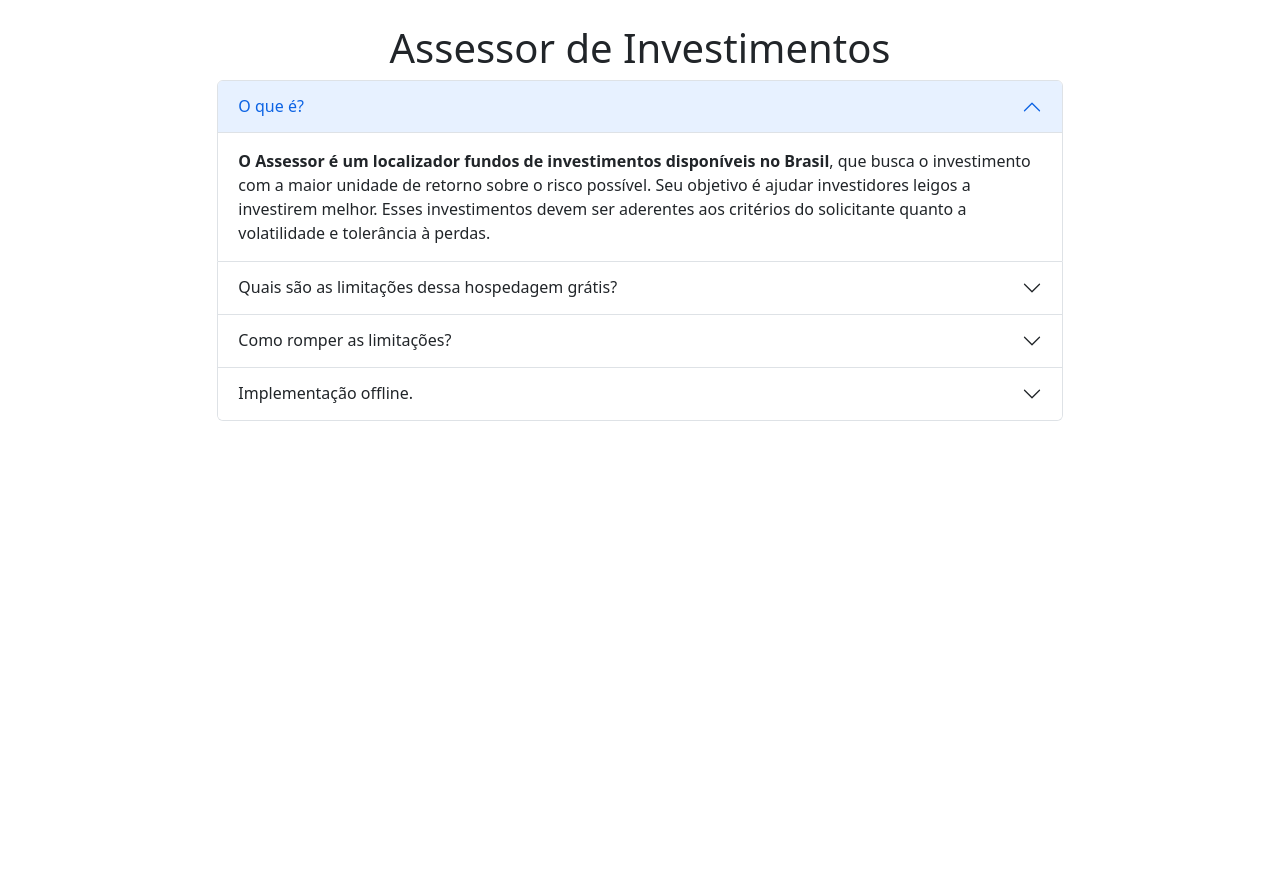
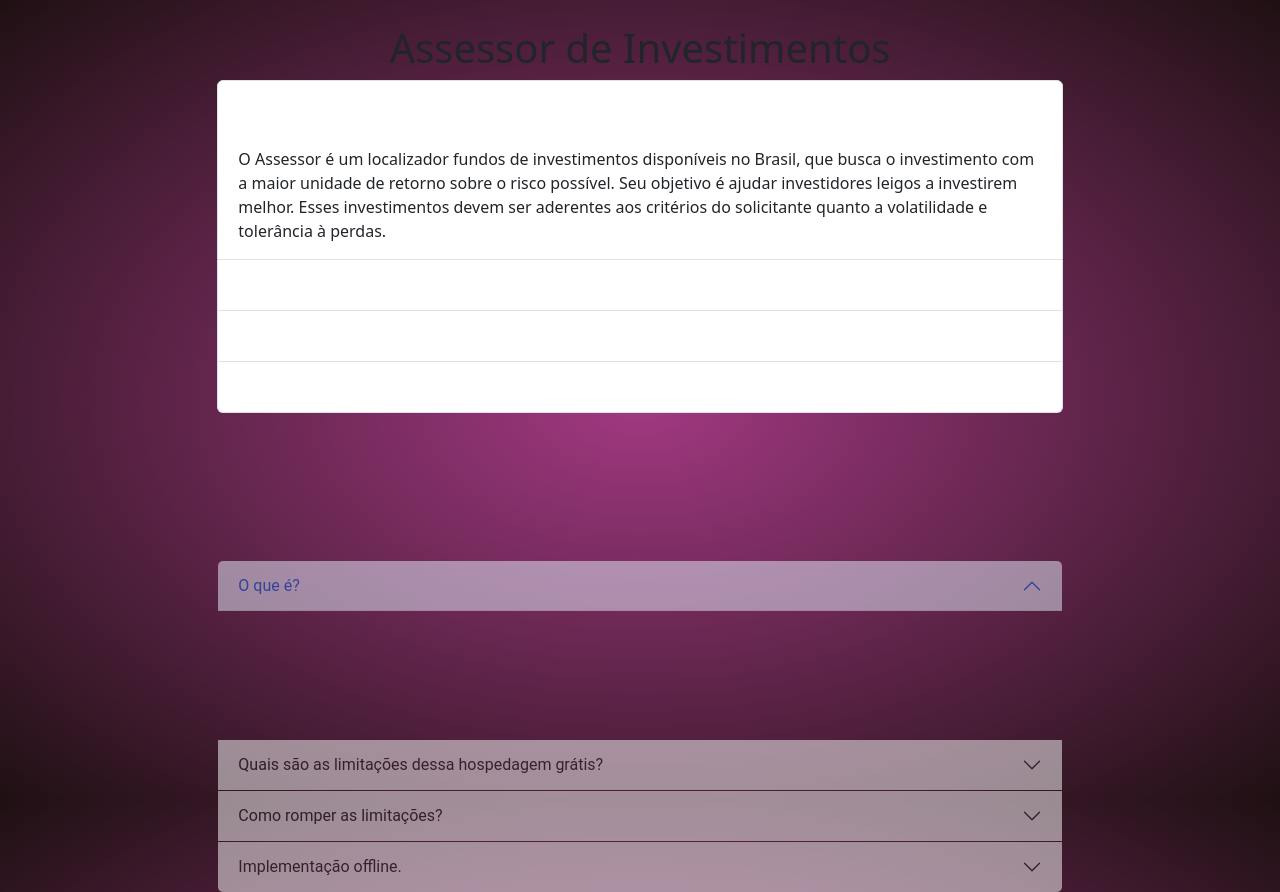
Before and after one commit to jovepy/projeto-django, a Django app: page / in a window 1280 px wide. Before the commit the page ends 421 px from the top, so only its background shows below. Run offline with Django 4.2, Linux system fonts and the light colour scheme.

Commit message:
confirmar para main

```diff
--- a/app/static/styles.css
+++ b/app/static/styles.css
@@ -0,0 +1,34 @@
+
+body {
+  margin: 0;
+  height: 100vh;
+  font-weight: 100;
+  background: radial-gradient(#a23982,#1f1013);
+  -webkit-overflow-Y: hidden;
+  -moz-overflow-Y: hidden;
+  -o-overflow-Y: hidden;
+  overflow-y: hidden;
+  -webkit-animation: fadeIn 1 1s ease-out;
+  -moz-animation: fadeIn 1 1s ease-out;
+  -o-animation: fadeIn 1 1s ease-out;
+  animation: fadeIn 1 1s ease-out;
+}
+
+button{
+position: absolute;
+border: 2px solid white;
+background: transparent;
+font-family: 'Roboto', sans-serif;
+color: white;
+width: 250px;
+height: 50px;
+font-size: 2em;
+border-radius: 5px;
+opacity: .5;
+top: 60vh;
+bottom: 0px;
+left: 0px;
+right: 0px;
+margin: auto;
+transition: .3s;
+}
--- a/app/templates/index.html
+++ b/app/templates/index.html
@@ -4,10 +4,17 @@
 <head>
     <meta charset="UTF-8">
     <title>Jovepy</title>
-    <link href="https://cdn.jsdelivr.net/npm/bootstrap@5.2.0-beta1/dist/css/bootstrap.min.css" rel="stylesheet" integrity="sha384-0evHe/X+R7YkIZDRvuzKMRqM+OrBnVFBL6DOitfPri4tjfHxaWutUpFmBp4vmVor" crossorigin="anonymous">
+    <link
+    href="https://cdn.jsdelivr.net/npm/bootstrap@5.2.0-beta1/dist/css/bootstrap.min.css"
+    rel="stylesheet"
+    integrity="sha384-0evHe/X+R7YkIZDRvuzKMRqM+OrBnVFBL6DOitfPri4tjfHxaWutUpFmBp4vmVor"
+    crossorigin="anonymous">
+    <script src="./static/animation.js"> </script>
+    <link rel="stylesheet" href="./static/styles.css">
 </head>
 
 <body>
+
     <div class=".container-fluid">
         <div class="row"><br></div>
         <div class="row">
@@ -89,6 +96,7 @@
     </div>
 
 
+
 <script src="https://cdn.jsdelivr.net/npm/@popperjs/core@2.11.5/dist/umd/popper.min.js" integrity="sha384-Xe+8cL9oJa6tN/veChSP7q+mnSPaj5Bcu9mPX5F5xIGE0DVittaqT5lorf0EI7Vk" crossorigin="anonymous"></script>
 <script src="https://cdn.jsdelivr.net/npm/bootstrap@5.2.0-beta1/dist/js/bootstrap.min.js" integrity="sha384-kjU+l4N0Yf4ZOJErLsIcvOU2qSb74wXpOhqTvwVx3OElZRweTnQ6d31fXEoRD1Jy" crossorigin="anonymous"></script>
 </body>
```
Also changed, not shown: app/static/animation.js (added).
